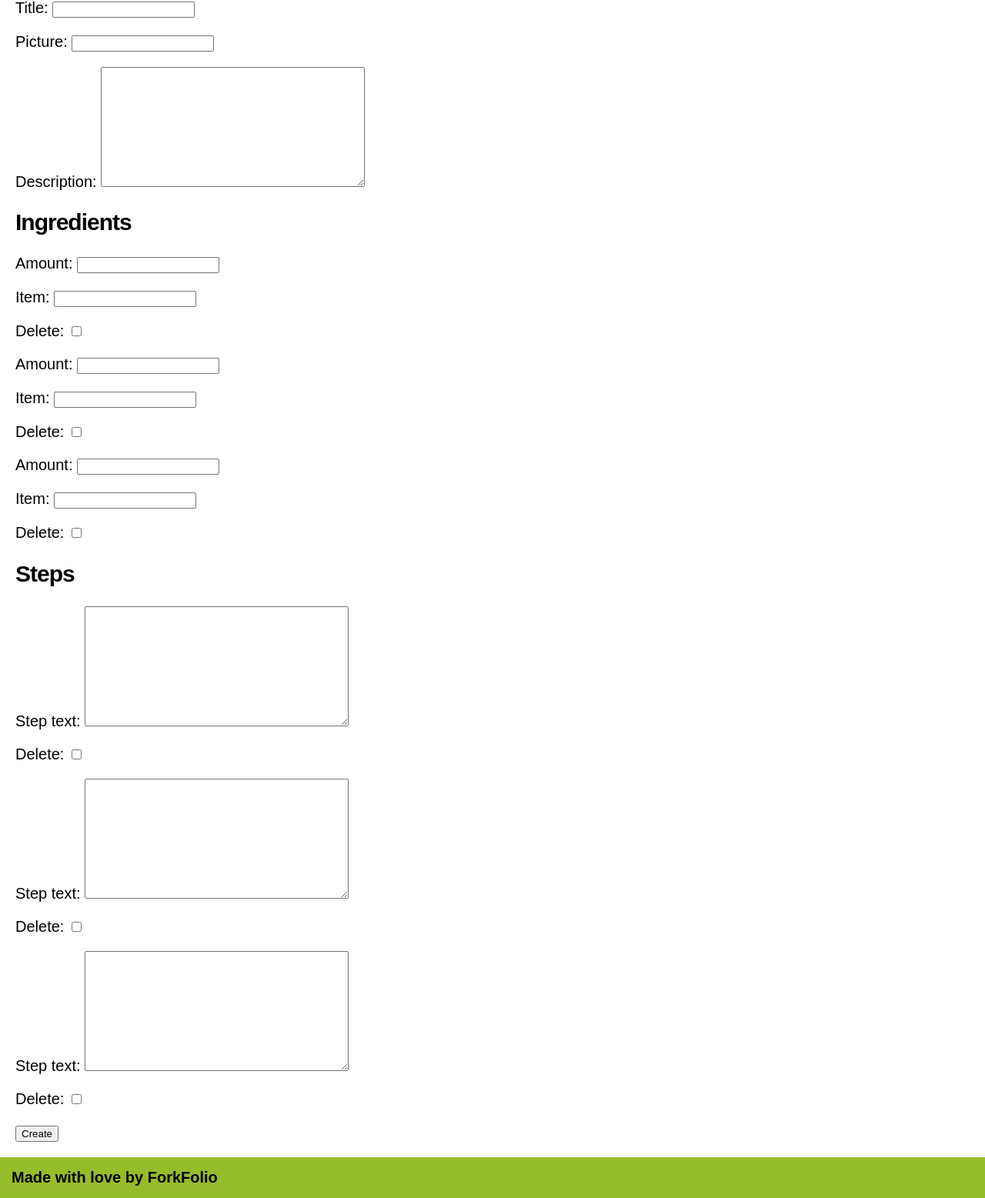
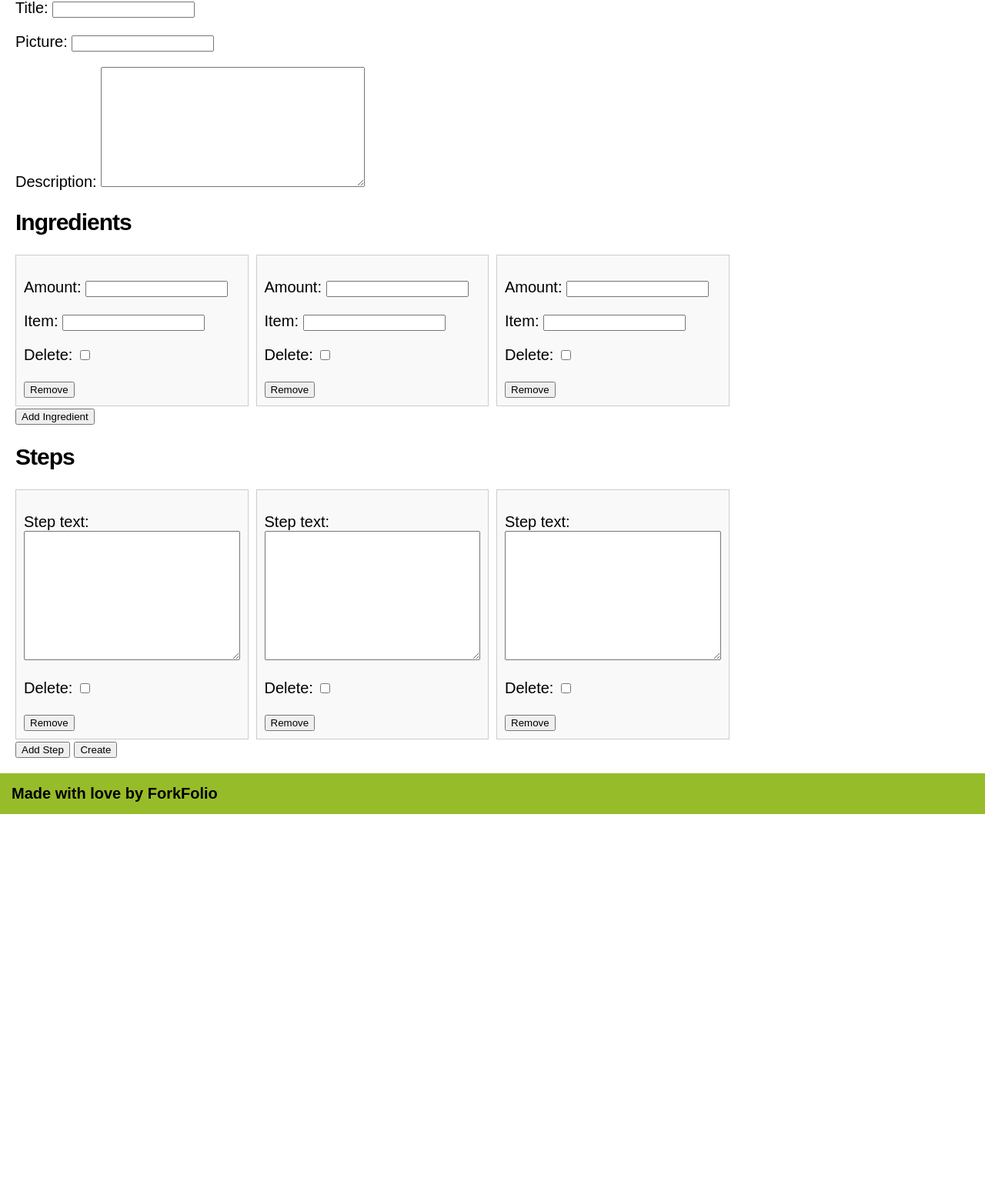
Before and after one commit to simankim2/ForkFolio, a Django app: page /recipes/create/ in a window 1280 px wide. Shown: the part 171-1728 px from the top of the page at 77% size. After the commit the page ends 1229 px from the top, so only its background shows below. Run offline with Django 5.2, Linux system fonts and the light colour scheme; a user stored in the database is signed in.

Commit message:
Added incrementing logic when creating recipes to add additional ingredients and steps

```diff
--- a/recipes/static/css/recipes.css
+++ b/recipes/static/css/recipes.css
@@ -159,19 +159,6 @@ img {
   display: block; /* Removes extra space below the image */
 }
 
-  @media (max-width: 600px) {
-    .recipe-grid {
-      grid-template-columns: repeat(auto-fit, minmax(120px, 1fr));
-    }
-  }
-
-  @media (min-width: 1200px) {
-    .recipe-grid {
-      grid-template-columns: repeat(auto-fit, minmax(200px, 1fr));
-    }
-  }
-
-
 h1 {
   letter-spacing: -1px;
   font-weight: bold;
@@ -186,3 +173,27 @@ img {
 tr:nth-child(even) {
   background-color: rgb(198, 196, 196)
 }
+
+/* Grid layout for formsets in recipes.css */
+.formset-grid {
+  width: 100;
+  display: grid;
+  grid-template-columns: repeat(auto-fill, minmax(250px, 1fr));
+  gap: 10px;
+}
+
+.formset-grid textarea {
+  box-sizing: border-box; /* Include padding and border in the element's total width and height */
+  width: 100%; /* Use the full width of the container */
+  height: auto; /* Allow the element to grow as needed */
+  max-width: 100%; /* Prevent the textarea from exceeding its container's width */
+  margin: 0; /* Reset any margin to prevent overflow */
+  padding: 8px; /* Provide some internal space */
+}
+
+.ingredient-form, .step-form {
+  border: 1px solid #ccc;
+  padding: 10px;
+  background-color: #f9f9f9;
+  box-sizing: border-box;
+}
--- a/recipes/templates/base.html
+++ b/recipes/templates/base.html
@@ -40,5 +40,8 @@
   <footer>
     Made with love by ForkFolio
   </footer>
+
+  <script src="https://ajax.googleapis.com/ajax/libs/jquery/3.5.1/jquery.min.js"></script>
+  {% block scripts %}{% endblock %}
 </body>
 </html>
--- a/recipes/templates/recipes/create.html
+++ b/recipes/templates/recipes/create.html
@@ -2,7 +2,7 @@
 
 {% block title %}
 ForkFolio - Create Recipe
-{% endblock title %}
+{% endblock %}
 
 {% block navbar_custom_links %}
 <a class="one" href="{% url 'recipe_list' %}">Main Page</a>
@@ -16,22 +16,93 @@
         {{ form.as_p }}
 
         <h2>Ingredients</h2>
-      {{ ingredient_formset.management_form }}  <!-- Include the management form for ingredients -->
+        <div id="ingredient-form-container" class="formset-grid">
+            {{ ingredient_formset.management_form }}
             {% for form in ingredient_formset %}
             <div class="ingredient-form">
                 {{ form.as_p }}
+                <button type="button" class="remove-ingredient">Remove</button>
             </div>
             {% endfor %}
+        </div>
+        <button type="button" id="add-ingredient">Add Ingredient</button>
+
+        <div id="ingredient-form-template" style="display: none;">
+          <div class="ingredient-form">
+            {{ ingredient_formset.empty_form.as_p | safe }}
+            <button type="button" class="remove-ingredient">Remove</button>
+          </div>
+      </div>
 
         <h2>Steps</h2>
-      {{ step_formset.management_form }}  <!-- Include the management form for steps -->
+        <div id="step-form-container" class="formset-grid">
+            {{ step_formset.management_form }}
             {% for form in step_formset %}
             <div class="step-form">
                 {{ form.as_p }}
+                <button type="button" class="remove-step">Remove</button>
             </div>
             {% endfor %}
+        </div>
+        <button type="button" id="add-step">Add Step</button>
+
+        <div id="step-form-template" style="display: none;">
+          <div class="step-form">
+              {{ step_formset.empty_form.as_p | safe }}
+              <button type="button" class="remove-step">Remove</button>
+          </div>
+      </div>
 
         <button type="submit">Create</button>
     </form>
 </main>
 {% endblock content %}
+
+
+{% block scripts %}
+<script>
+  $(document).ready(function() {
+    var ingredientFormIndex = $('#id_ingredients-TOTAL_FORMS').val();
+
+    function addIngredientForm() {
+        var newForm = $('#ingredient-form-template').html().replace(/__prefix__/g, ingredientFormIndex);
+        $('#ingredient-form-container').append(newForm);
+        $('#id_ingredients-TOTAL_FORMS').val(parseInt(ingredientFormIndex) + 1);
+        ingredientFormIndex++;
+    }
+
+    function removeIngredientForm(btn) {
+        $(btn).closest('.ingredient-form').remove();
+        ingredientFormIndex--;
+        $('#id_ingredients-TOTAL_FORMS').val(ingredientFormIndex);
+    }
+
+    $('#add-ingredient').click(function() {
+        addIngredientForm();
+    });
+
+    $(document).on('click', '.remove-ingredient', function() {
+        removeIngredientForm(this);
+    });
+  });
+
+    $(document).ready(function() {
+    // Define stepFormIndex in the scope accessible to the click handler
+    var stepFormIndex = parseInt($('#id_steps-TOTAL_FORMS').val(), 10) || 0; // Initialize to 0 if it's NaN
+
+    // Function to add new step form
+    $('#add-step').click(function() {
+        var newFormHtml = $('#step-form-template').html().replace(/__prefix__/g, stepFormIndex);
+        $('#step-form-container').append(newFormHtml);
+        $('#id_steps-TOTAL_FORMS').val(++stepFormIndex); // Increment the index
+    });
+
+    // Event delegation for removing a step form
+    $('#step-form-container').on('click', '.remove-step', function() {
+        $(this).closest('.step-form').remove();
+        $('#id_steps-TOTAL_FORMS').val(--stepFormIndex); // Decrement the index
+    });
+  });
+</script>
+
+{% endblock %}
```
Lines whose indentation alone changed are shown as unchanged.
